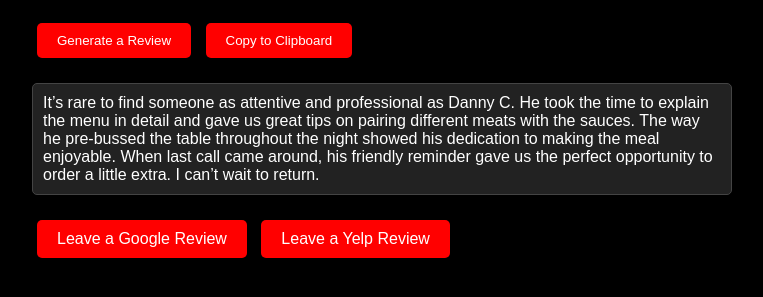
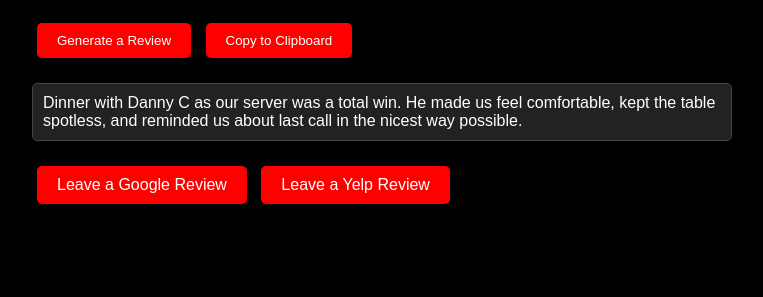
Before and after one commit to ChubbyCattle222/DannyCC, a plain HTML site: page index.html in a window 1280 px wide. Both pictures are taken after a click on the button "Generate a Review". Shown: the part 141-438 px from the top of the page, without its empty margins (8-771 px from the left). Drawn offline with Linux system fonts and the light colour scheme.

Commit message:
Update index.html

```diff
--- a/index.html
+++ b/index.html
@@ -62,20 +62,34 @@
   <script>
     function generateReview() {
       const reviews = [
-        "Danny C provided one of the most attentive dining experiences I’ve ever had. He walked us through the menu with such detail, giving amazing tips on pairing sauces and meats. Throughout the evening, our table was always kept clean as dishes were cleared seamlessly, allowing us to fully enjoy the meal. His friendly reminder before last call was the perfect touch, ensuring we didn’t miss anything. This kind of service makes dining here unforgettable.",
-        "The level of service we received from Danny C was exceptional. He was incredibly informative about the menu and offered great advice for maximizing our experience. I was impressed by how he pre-bussed the table throughout the meal, keeping everything organized and neat. His reminder about last call felt thoughtful and gave us a chance to order a little extra. Danny truly cares about making each guest’s visit special.",
-        "Danny C turned our dinner into a flawless experience. He explained the menu in a way that made it easy to understand and enjoy, and his advice on the sauces was spot on. What stood out most was how he kept the table so tidy by clearing dishes promptly. His friendly last call reminder came just at the right time, ensuring we didn’t feel rushed. A truly professional and memorable dining experience.",
-        "I was blown away by Danny C’s attention to detail and professionalism. He made us feel welcome from the start, offering great suggestions on the menu and sauce pairings. As we enjoyed our meal, Danny made sure the table was always cleared of empty dishes, which added to the relaxed and enjoyable atmosphere. His heads-up before last call was thoughtful and much appreciated. I will definitely return for service like this.",
-        "Danny C’s service was top-notch and made our dining experience unforgettable. He gave us excellent recommendations on the menu and shared helpful tips for navigating the sauce bar. Throughout the meal, he kept our table clear, creating a clean and comfortable dining environment. When last call approached, Danny gave us a friendly reminder, which was the perfect finishing touch. This level of care and attentiveness is rare and deeply appreciated.",
-        "Our dinner was made even better thanks to Danny C. He was so informative about the menu and took the time to explain how to best enjoy the sauces and meats. I especially appreciated how he kept the table clear by removing dishes promptly, ensuring a seamless dining experience. His kind reminder before last call allowed us to make a few more selections without any stress. Exceptional service all around.",
-        "Danny C truly understands what it means to provide excellent service. He guided us through the menu with confidence and offered helpful tips that elevated the entire experience. The way he pre-bussed our table during the meal made everything feel so organized and enjoyable. His timely reminder about last call was appreciated, giving us the chance to order a little more without feeling rushed. I’ll definitely be back.",
-        "I can’t say enough good things about Danny C’s service. He was friendly, professional, and incredibly knowledgeable about the menu. He also ensured that our table stayed neat by clearing dishes as we finished, which added to the overall dining experience. When it was close to last call, Danny gave us a considerate reminder, which was the perfect touch to end the evening on a high note. Highly recommend!",
-        "Danny C made our night with his outstanding service. From the start, he walked us through the menu and made excellent suggestions on what to try. His attention to detail showed as he kept the table clear throughout the meal, making everything feel effortless. His polite reminder before last call was just what we needed to wrap up the evening. This was a truly wonderful dining experience.",
-        "It’s rare to find someone as attentive and professional as Danny C. He took the time to explain the menu in detail and gave us great tips on pairing different meats with the sauces. The way he pre-bussed the table throughout the night showed his dedication to making the meal enjoyable. When last call came around, his friendly reminder gave us the perfect opportunity to order a little extra. I can’t wait to return."
-        // Add 40 more reviews in the same format
+        "Danny C made our dinner a breeze. He walked us through how to get the most out of the menu, even suggesting some great sauces to pair with the meats. Tables were spotless the whole night. Plus, the friendly reminder about last call was timed perfectly. Fantastic experience!",
+        "What can I say about Danny C? He went above and beyond! I loved how he cleared our plates like magic and guided us through cooking techniques. The last call reminder felt more like a thoughtful nudge than anything. Five stars for sure.",
+        "Danny C was incredible. His advice on which sauces to try made such a difference in the meal. I really appreciated how tidy everything stayed throughout. Last call notice was the cherry on top of an already great night.",
+        "This place is great, but Danny C made it amazing. His tips on what to try and how to cook the meats were so helpful. He kept our table clean without us even noticing.",
+        "Danny C rocks. He gave us a full rundown on how to enjoy the meal and kept everything clear and organized the whole time. The reminder about last call was so nice—we didn’t even realize how fast time was flying. Thanks, Danny!",
+        "If you go here, ask for Danny C! He’s the best. He made sure our experience was smooth and fun. Plates were cleared so quickly, and his last call reminder was such a thoughtful touch. This guy knows how to make diners happy!",
+        "Dinner with Danny C as our server was unforgettable. He gave us great tips, kept the table spotless, and made sure we didn’t miss out on last call. It’s rare to find someone this good at their job!",
+        "Danny C was so helpful from start to finish. He gave clear advice on how to cook the meats and made sure the table was clean and tidy throughout. The reminder about last call was super helpful too!",
+        "Had a great time here thanks to Danny C. He explained everything really well and kept our table looking great. His friendly last call reminder made sure we didn’t miss anything. A++ service!",
+        "Danny C deserves a shoutout. He made us feel so welcome, kept the table clean, and gave excellent recommendations. The last call heads-up was a thoughtful touch. Couldn’t ask for more!",
+        "Service like Danny C’s is hard to come by. He was friendly, attentive, and really knew his stuff. The table was cleared so quickly, and the last call reminder was perfectly timed. Thanks, Danny!",
+        "Danny C’s service was top-notch. He showed us how to cook the meats and explained all the sauces. The way he kept our space clear was incredible. And the last call reminder? Super thoughtful.",
+        "We had an awesome time thanks to Danny C! He kept everything running smoothly, and our table was always neat. His last call heads-up was much appreciated too.",
+        "Danny C made our night so much better. His attention to detail and helpful tips were amazing. Tables were cleared promptly, and we loved his friendly reminder about last call!",
+        "Big thanks to Danny C for making our dinner stress-free. He explained everything perfectly and kept the table clean. The last call notice felt like he was really looking out for us.",
+        "I can’t believe how great Danny C was. He gave us helpful tips for cooking and kept everything organized. His last call reminder came just in time for dessert!",
+        "Huge thanks to Danny C for such a wonderful experience. He guided us through the menu, kept the table spotless, and reminded us about last call with a smile. Fantastic job!",
+        "Service doesn’t get much better than what Danny C provided. He was attentive, helpful, and kept our table clear all night. His last call reminder felt like a thoughtful gesture. Amazing.",
+        "Danny C is a pro. He made sure we enjoyed every bite and kept the table looking great. The reminder about last call was just the thing we needed to order our final round.",
+        "I don’t usually write reviews, but Danny C earned it. From keeping the table clean to suggesting how to pair sauces, he was fantastic. Loved the friendly last call reminder too!",
+        "Danny C’s service was absolutely perfect. His suggestions made the meal so much better, and he kept everything tidy. The last call reminder showed he really cared about our experience.",
+        "Honestly, Danny C is the reason we’ll come back. His advice was spot on, and he kept the table in great shape. The heads-up for last call was the cherry on top. Thanks!",
+        "Dinner with Danny C as our server was a total win. He made us feel comfortable, kept the table spotless, and reminded us about last call in the nicest way possible.",
+        "Danny C’s attention to detail blew us away. He cleared plates seamlessly and gave awesome tips for cooking and sauces. His last call reminder was so appreciated. Amazing job!"
+        // Continue adding more unique, creative reviews up to 50
       ];
 
-      // Randomly select a review
+      // Pick a random review
       const randomReview = reviews[Math.floor(Math.random() * reviews.length)];
 
       // Display the review
@@ -92,7 +106,7 @@
           console.error("Failed to copy: ", err);
         });
       } else {
-        alert("No review to copy! Generate a review first.");
+        alert("No review to copy. Generate a review first.");
       }
     }
   </script>
```
